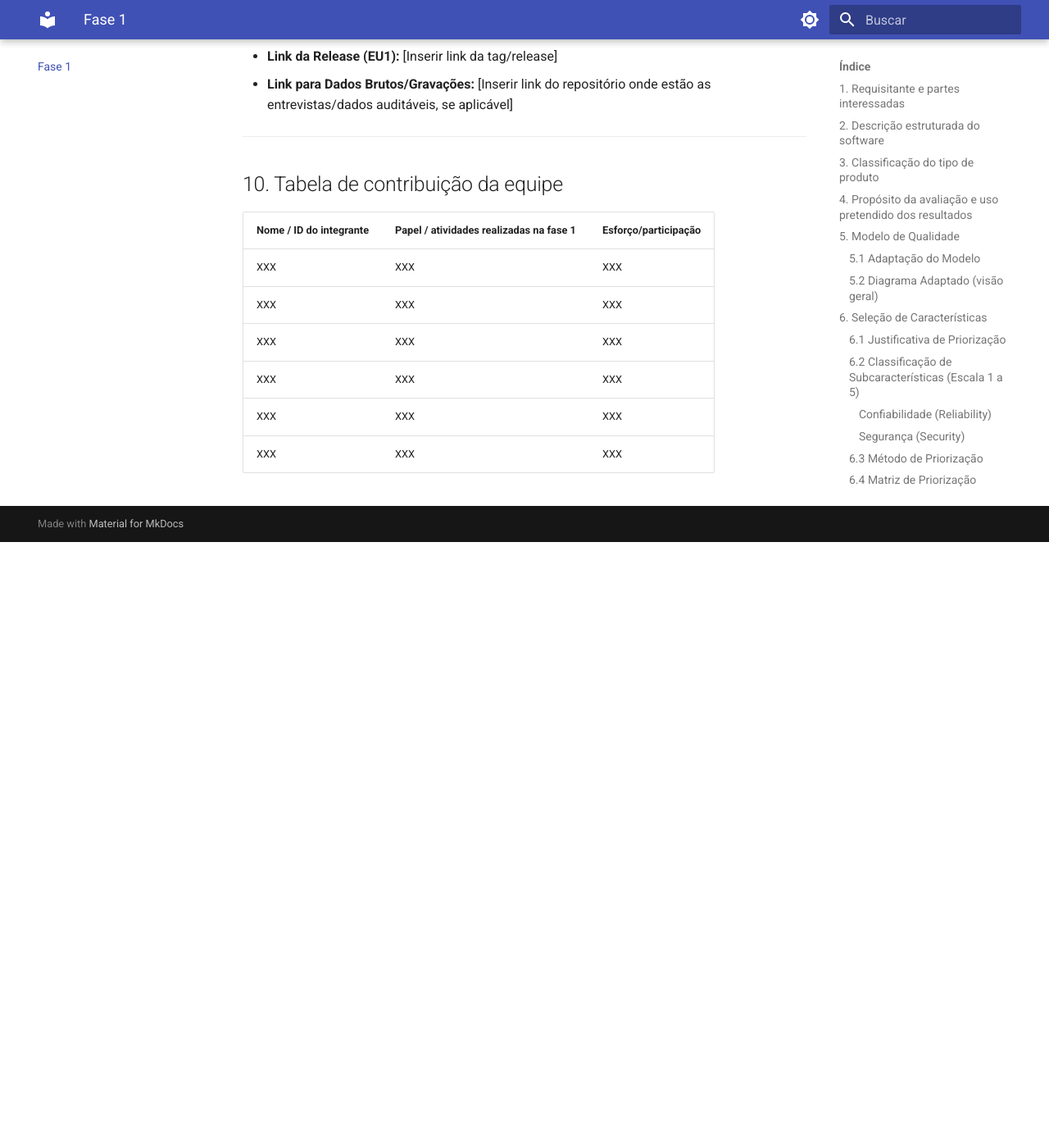
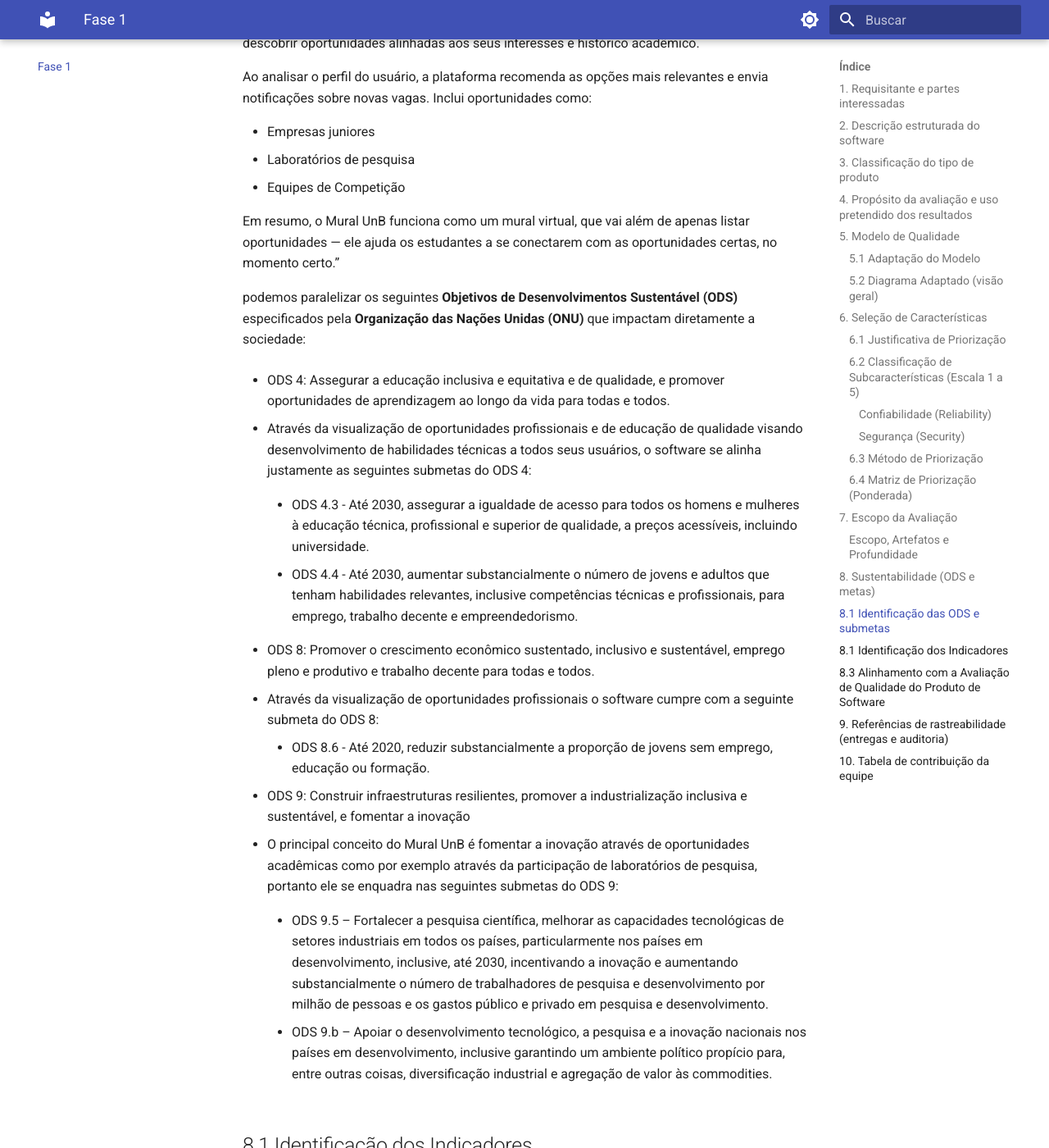
Before and after one commit to Lucas-Ricarte/Repositorio_Temporario_Roberta_Williams, an MkDocs documentation site: the page built from docs/fase1/index.md, in a window 1280 px wide and 1400 px high, scrolled down 7159 px. Shown: the whole window at 82% size. Built offline with MkDocs 1.6.1 and Material for MkDocs 9.7.7, drawn with Linux system fonts in a browser that asks for light colours; before the commit the page ends 7820 px from its top, so only the background shows below that; some of the changed text lies outside the part shown.

Commit message:
Expand SDGs and indicators section in documentation
Added detailed identification of Sustainable Development Goals (SDGs) and their indicators related to the Mural UnB software. Included references for validation and traceability.

```diff
--- a/docs/fase1/index.md
+++ b/docs/fase1/index.md
@@ -150,7 +150,74 @@ Para fundamentar a avaliação, são utilizados artefatos que comprovam o atendi
 ---
 
 ## 8. Sustentabilidade (ODS e metas)
-[Inserir texto aqui]
+
+## 8.1 Identificação das ODS e submetas
+
+Através do objetivo e premissa geral do software **Mural UnB** estabelecido no próprio README do projeto no GitHub pelos mantenedores:
+
+“O Mural UnB é uma plataforma digital projetada para centralizar e recomendar oportunidades acadêmicas e profissionais dentro da Universidade de Brasília (UnB).
+
+O objetivo é criar uma experiência personalizada, onde os estudantes possam facilmente descobrir oportunidades alinhadas aos seus interesses e histórico acadêmico.
+
+Ao analisar o perfil do usuário, a plataforma recomenda as opções mais relevantes e envia notificações sobre novas vagas. Inclui oportunidades como:
+
+* Empresas juniores
+* Laboratórios de pesquisa
+* Equipes de Competição
+
+Em resumo, o Mural UnB funciona como um mural virtual, que vai além de apenas listar oportunidades — ele ajuda os estudantes a se conectarem com as oportunidades certas, no momento certo.”
+
+podemos paralelizar os seguintes **Objetivos de Desenvolvimentos Sustentável (ODS)** especificados pela **Organização das Nações Unidas (ONU)** que impactam diretamente a sociedade:
+
+
+* ODS 4: Assegurar a educação inclusiva e equitativa e de qualidade, e promover oportunidades de aprendizagem ao longo da vida para todas e todos.
+
+   * Através da visualização de oportunidades profissionais e de educação de qualidade visando desenvolvimento de habilidades técnicas a todos seus usuários, o software se alinha justamente as seguintes submetas do ODS 4:
+
+      * ODS 4.3 - Até 2030, assegurar a igualdade de acesso para todos os homens e mulheres à educação técnica, profissional e superior de qualidade, a preços acessíveis, incluindo universidade.
+
+      * ODS 4.4 - Até 2030, aumentar substancialmente o número de jovens e adultos que tenham habilidades relevantes, inclusive competências técnicas e profissionais, para emprego, trabalho decente e empreendedorismo.
+
+
+* ODS 8: Promover o crescimento econômico sustentado, inclusivo e sustentável, emprego pleno e produtivo e trabalho decente para todas e todos.
+
+   * Através da visualização de oportunidades profissionais o software cumpre com a seguinte submeta do ODS 8:
+
+      * ODS 8.6 - Até 2020, reduzir substancialmente a proporção de jovens sem emprego, educação ou formação.
+
+* ODS 9: Construir infraestruturas resilientes, promover a industrialização inclusiva e sustentável, e fomentar a inovação
+
+   * O principal conceito do Mural UnB é fomentar a inovação através de oportunidades acadêmicas como por exemplo através da participação de laboratórios de pesquisa, portanto ele se enquadra nas seguintes submetas do ODS 9:
+
+      * ODS 9.5 – Fortalecer a pesquisa científica, melhorar as capacidades tecnológicas de setores industriais em todos os países, particularmente nos países em desenvolvimento, inclusive, até 2030, incentivando a inovação e aumentando substancialmente o número de trabalhadores de pesquisa e desenvolvimento por milhão de pessoas e os gastos público e privado em pesquisa e desenvolvimento.
+
+      * ODS 9.b – Apoiar o desenvolvimento tecnológico, a pesquisa e a inovação nacionais nos países em desenvolvimento, inclusive garantindo um ambiente político propício para, entre outras coisas, diversificação industrial e agregação de valor às commodities.
+
+## 8.1 Identificação dos Indicadores
+
+Com isso conseguimos identificar que através da proposta do objetivo geral e da premissa citada o software tem como meta de cumprimento às submetas de ODS identificadas que contribuem para o crescimento dos seguintes indicadores:
+
+* ODS 4
+
+   * Indicador 4.3.1 - Taxa de participação de jovens e adultos na educação formal e não formal, nos últimos doze meses, por sexo.
+
+   * Indicador 4.4.1 - Proporção de jovens e adultos com habilidades em tecnologias de informação e comunicação (TICs), por tipo de habilidade.
+
+* ODS 8
+
+   * Indicador 8.6.1 - Redução no percentual de pessoas de 15 a 24 anos não ocupadas, não estudantes e que não estão em treinamento para um trabalho.
+
+* ODS 9
+
+   * Indicador 9.5.1 - Dispêndio em P&D em proporção do PIB.
+
+   * Indicador 9.5.2 - Pesquisadores (em equivalência de tempo integral) por milhão de habitantes.
+
+   * Indicador 9.b.1 - Proporção do valor adicionado nas indústrias de média e alta intensidade tecnológica no valor adicionado total.
+
+## 8.3 Alinhamento com a Avaliação de Qualidade do Produto de Software
+
+Portanto a avaliação de qualidade do Mural UnB que vamos orquestrar com foco nas características de confiabilidade e segurança não tem como objetivo apenas medir essas características sem pretenção alguma, mas sim verificar se através das métricas obtidas o software impacta a sociedade positivamente através de uma ferramenta que de fato possui qualidade nos aspectos observados, sendo esses os aspectos mais relevantes para o contexto do software conforme identificado na sessão “**6. Seleção de Características**”.
 
 ---
 
@@ -161,6 +228,10 @@ Links importantes para validação do professor.
 - **Link do Repositório Git:** [Inserir link]
 - **Link da Release (EU1):** [Inserir link da tag/release]
 - **Link para Dados Brutos/Gravações:** [Inserir link do repositório onde estão as entrevistas/dados auditáveis, se aplicável]
+- **Repositório GitHub Mural UnB:** UNIVERSIDADE DE BRASÍLIA. 2025-2-Mural-UnB. GitHub, 2024. Disponível em: https://github.com/unb-mds/2025-2-Mural-UnB. Acesso em: 13 maio 2026.
+- **ODS 4 (Educação): IPEA. Instituto de Pesquisa Econômica Aplicada.** ODS 4 - Educação de Qualidade: indicadores para o Brasil. Brasília: IPEA, [202-]. Disponível em: https://www.ipea.gov.br/ods/ods4_card.html. Acesso em: 13 maio 2026.
+- **ODS 8 (Trabalho): IPEA. Instituto de Pesquisa Econômica Aplicada.** ODS 8 - Trabalho Decente e Crescimento Econômico: indicadores para o Brasil. Brasília: IPEA, [202-]. Disponível em: https://www.ipea.gov.br/ods/ods8_card.html. Acesso em: 13 maio 2026.
+- **ODS 9 (Indústria/Inovação): IPEA. Instituto de Pesquisa Econômica Aplicada.** ODS 9 - Indústria, Inovação e Infraestrutura: indicadores para o Brasil. Brasília: IPEA, [202-]. Disponível em: https://www.ipea.gov.br/ods/ods9_card.html. Acesso em: 13 maio 2026.
 
 ---
 
```
